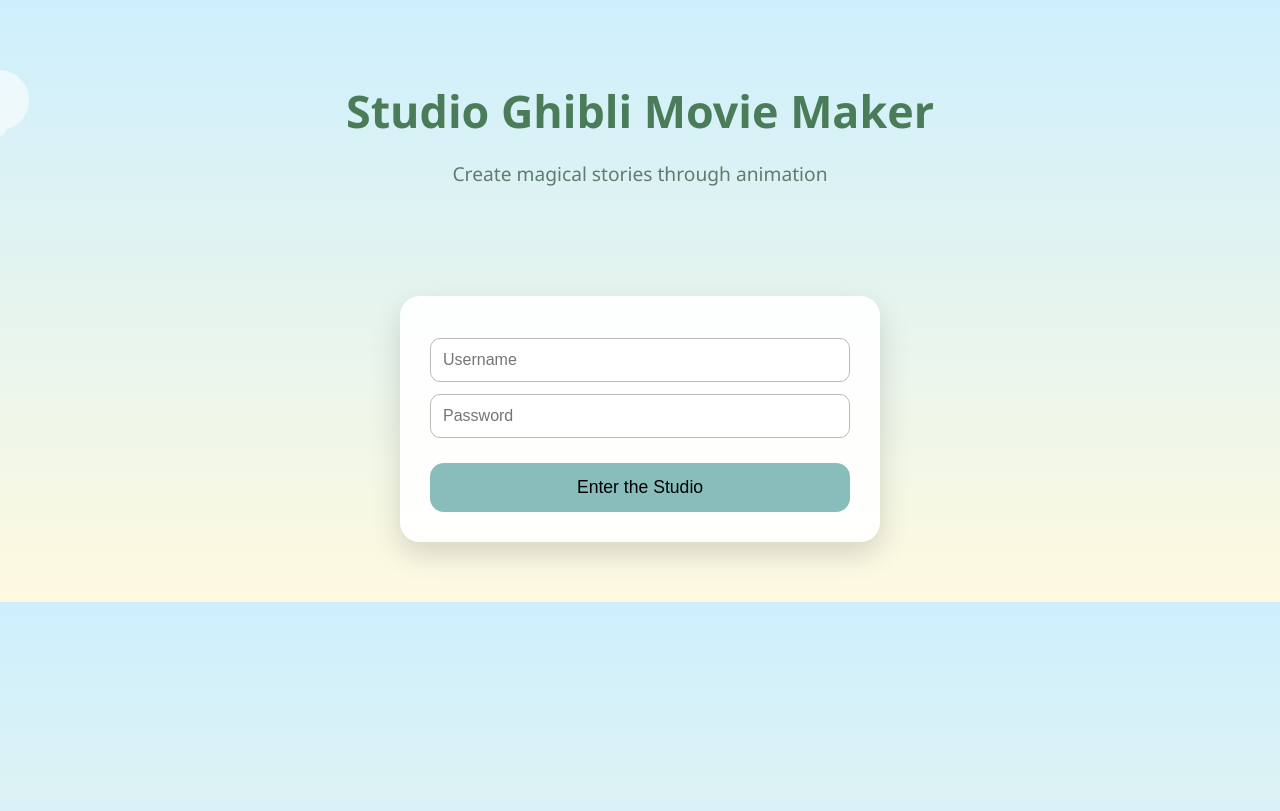
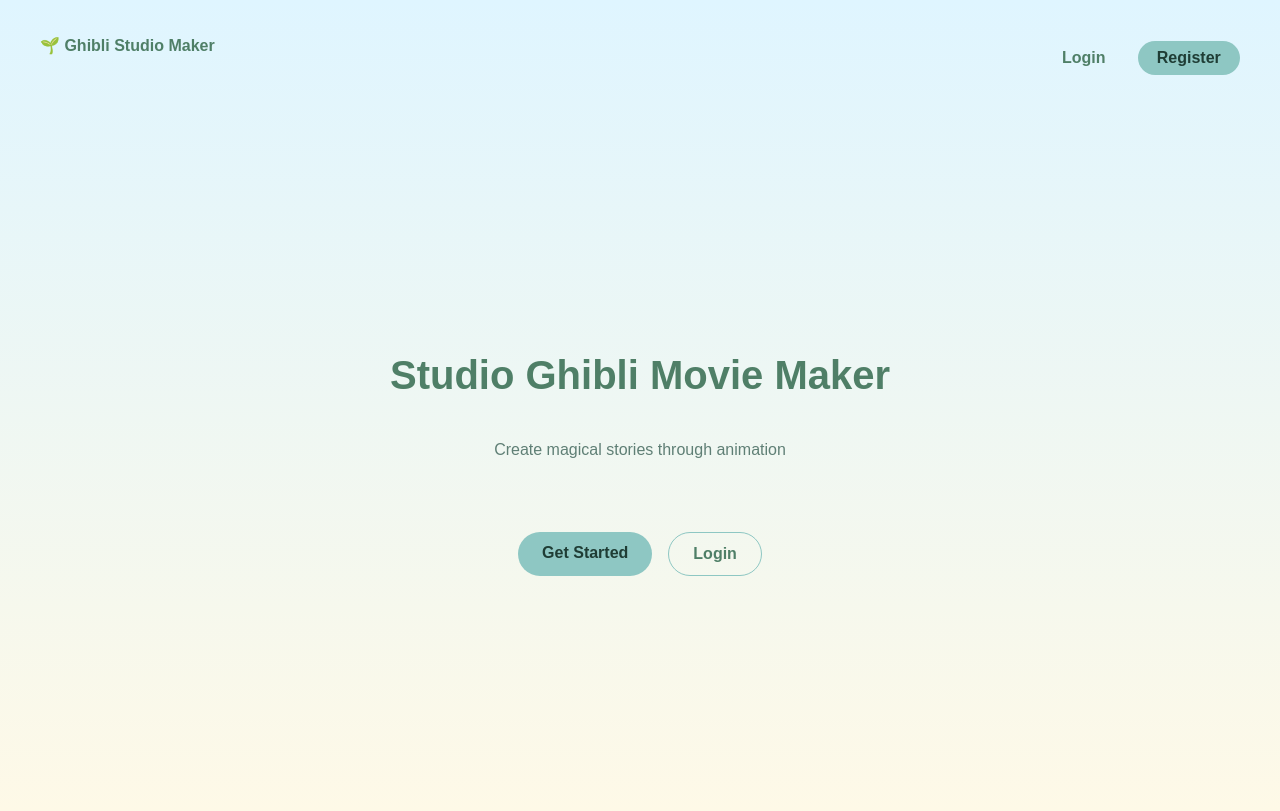
Before and after one commit to abbiec123456/Ghibli-Movie, a Flask app: page / in a window 1280 px wide. Before the commit the page ends 602 px from the top, so only its background shows below. Run offline with Flask 3, Linux system fonts and the light colour scheme.

Commit message:
Add registration flow, Totoro logo, and login improvements

```diff
--- a/app.py
+++ b/app.py
@@ -3,16 +3,8 @@ Ghibli Movie Booking System
 
 This Flask application provides a simple web interface for customers to log in,
 view their personal details and bookings, and update extra requests for courses.
-It uses in-memory storage for demonstration purposes.
-
-Features:
-- Customer login with shared password authentication
-- Dashboard to view personal details and bookings
-- Ability to update extra requests for bookings
-- Session-based authentication
 
 Note: This is a basic implementation with temporary in-memory data.
-In a production environment, use a proper database and secure password handling.
 """
 
 from flask import Flask, render_template, request, redirect, url_for, session
@@ -21,9 +13,8 @@ app = Flask(__name__)
 app.secret_key = "ghibli_secret_key"
 
 # ---------- TEMPORARY IN-MEMORY STORAGE ----------
-
 CUSTOMERS = {
-    "abbie": {
+    "abbie@example.com": {
         "password": "group1",
         "name": "Abbie Smith",
         "email": "abbie@example.com",
@@ -44,36 +35,27 @@ BOOKINGS = [
     }
 ]
 
-SHARED_PASSWORD = "group1"
+
+# ---------- LANDING PAGE ----------
+@app.route("/")
+def index():
+    return render_template("index.html")
 
 
 # ---------- CUSTOMER LOGIN ----------
-
-@app.route("/", methods=["GET", "POST"])
+@app.route("/login", methods=["GET", "POST"])
 def customer_login():
-    """
-    Handle customer login page.
-
-    GET: Render the login form.
-    POST: Validate password and create session.
-    """
     if request.method == "POST":
-        username = request.form["username"]
+        email = request.form["email"]
         password = request.form["password"]
 
-        if password == SHARED_PASSWORD:
-            session["user"] = username
+        # Check if user exists and password matches
+        if email in CUSTOMERS and CUSTOMERS[email]["password"] == password:
+            session["user"] = email
             session["role"] = "customer"
-
-            # Load predefined user or create demo user
-            if username in CUSTOMERS:
-                session["name"] = CUSTOMERS[username]["name"]
-                session["email"] = CUSTOMERS[username]["email"]
-                session["phone"] = CUSTOMERS[username]["phone"]
-            else:
-                session["name"] = username.title()
-                session["email"] = f"{username}@example.com"
-                session["phone"] = "N/A"
+            session["name"] = CUSTOMERS[email]["name"]
+            session["email"] = CUSTOMERS[email]["email"]
+            session["phone"] = CUSTOMERS[email]["phone"]
 
             return redirect(url_for("customer_dashboard"))
 
@@ -82,22 +64,40 @@ def customer_login():
     return render_template("customer_login.html")
 
 
+# ---------- REGISTER ----------
+@app.route("/register", methods=["GET", "POST"])
+def register():
+    if request.method == "POST":
+        name = request.form["name"]
+        email = request.form["email"]
+        password = request.form["password"]
+        confirm_password = request.form["confirm_password"]
+
+        # Check passwords match
+        if password != confirm_password:
+            return "Passwords do not match"
+
+        # Save new user
+        CUSTOMERS[email] = {
+            "password": password,
+            "name": name,
+            "email": email,
+            "phone": "N/A"
+        }
+
+        return redirect(url_for("customer_login"))
+
+    return render_template("register.html")
+
+
 # ---------- CUSTOMER DASHBOARD ----------
-
 @app.route("/dashboard", methods=["GET", "POST"])
 def customer_dashboard():
-    """
-    Display customer dashboard.
-
-    Shows personal details and subscribed courses.
-    Allows updating extra requests only.
-    """
     if session.get("role") != "customer":
         return redirect(url_for("customer_login"))
 
     user_email = session.get("email")
 
-    # Update extra requests
     if request.method == "POST":
         course_to_update = request.form["course"]
         new_extra = request.form["extra"]
@@ -123,16 +123,14 @@ def customer_dashboard():
 
 
 # ---------- LOGOUT ----------
-
 @app.route("/logout")
 def logout():
-    """Clear user session and log out."""
     session.clear()
     return redirect(url_for("customer_login"))
 
 
-# ---------- Book ----------
-@app.route('/book')
+# ---------- BOOKING PAGE ----------
+@app.route("/book")
 def booking():
     return render_template("booking.html")
 
--- a/static/style.css
+++ b/static/style.css
@@ -160,3 +160,130 @@ textarea {
     justify-content: center;
     text-align: center;
 }
+/* ---------- GLOBAL ---------- */
+body.landing {
+  margin: 0;
+  min-height: 100vh;
+  font-family: Arial, sans-serif;
+  background: linear-gradient(to bottom, #dff5ff, #fef9e7);
+}
+
+/* ---------- NAVBAR ---------- */
+.navbar {
+  padding: 1rem 2rem;
+}
+
+.nav-container {
+  max-width: 1200px;
+  margin: 0 auto;
+  display: flex;
+  justify-content: space-between;
+  align-items: center;
+}
+
+.logo {
+  font-weight: 600;
+  color: #4f7f67;
+}
+
+.nav-links {
+  display: flex;
+  gap: 1rem;
+}
+
+.nav-link {
+  text-decoration: none;
+  color: #4f7f67;
+  padding: 0.5rem 1rem;
+}
+
+.nav-button {
+  background-color: #8ec7c3;
+  color: #1f3d35;
+  text-decoration: none;
+  padding: 0.5rem 1.2rem;
+  border-radius: 999px;
+}
+
+/* ---------- HERO ---------- */
+.hero {
+  min-height: calc(100vh - 80px);
+  display: flex;
+  flex-direction: column;
+  justify-content: center;
+  align-items: center;
+  text-align: center;
+}
+
+.hero h1 {
+  font-size: 2.5rem;
+  color: #4f7f67;
+}
+
+.hero p {
+  margin-top: 1rem;
+  color: #5f7f75;
+}
+
+.hero-buttons {
+  margin-top: 2rem;
+  display: flex;
+  gap: 1rem;
+}
+
+.primary-btn {
+  background-color: #8ec7c3;
+  color: #1f3d35;
+  padding: 0.75rem 1.5rem;
+  border-radius: 999px;
+  text-decoration: none;
+}
+
+.secondary-btn {
+  border: 1px solid #8ec7c3;
+  color: #4f7f67;
+  padding: 0.75rem 1.5rem;
+  border-radius: 999px;
+  text-decoration: none;
+}
+.navbar, .nav-links a {
+  position: relative;
+  z-index: 10;
+}
+.auth-card {
+  background: white;
+  padding: 2rem;
+  border-radius: 16px;
+  width: 100%;
+  max-width: 400px;
+  box-shadow: 0 10px 30px rgba(0,0,0,0.1);
+}
+
+.auth-card h2 {
+  margin-bottom: 1.5rem;
+  color: #4f7f67;
+  text-align: center;
+}
+
+.auth-card input {
+  width: 100%;
+  padding: 0.75rem;
+  margin-bottom: 1rem;
+  border-radius: 8px;
+  border: 1px solid #ccc;
+}
+
+.auth-switch {
+  margin-top: 1rem;
+  text-align: center;
+}
+.logo {
+  display: flex;
+  align-items: center;
+  gap: 10px;
+}
+
+.logo-totoro {
+  width: 100px;   /* Bigger size */
+  height: auto;
+}
--- a/templates/customer_login.html
+++ b/templates/customer_login.html
@@ -19,11 +19,15 @@
     <!-- Login box -->
     <div class="container">
         <form method="POST">
-            <input name="username" placeholder="Username" required>
+            <input type="email" name="email" placeholder="Email" required>
             <input type="password" name="password" placeholder="Password" required>
             <button type="submit">Enter the Studio</button>
         </form>
     </div>
+<p class="auth-switch">
+  Don’t have an account?
+  <a href="{{ url_for('register') }}">Register</a>
+</p>
 
 </body>
 </html>
--- /dev/null
+++ b/templates/index.html
@@ -0,0 +1,34 @@
+<!DOCTYPE html>
+<html lang="en">
+<head>
+  <meta charset="UTF-8">
+  <title>Studio Ghibli Movie Maker</title>
+  <link rel="stylesheet" href="{{ url_for('static', filename='style.css') }}">
+</head>
+
+<body class="landing">
+
+  <!-- NAVBAR -->
+  <nav class="navbar">
+    <div class="nav-container">
+      <div class="logo">🌱 Ghibli Studio Maker</div>
+      <div class="nav-links">
+        <a href="{{ url_for('customer_login') }}" class="nav-link">Login</a>
+        <a href="{{ url_for('register') }}" class="nav-button">Register</a>
+      </div>
+    </div>
+  </nav>
+
+  <!-- HERO -->
+  <main class="hero">
+    <h1>Studio Ghibli Movie Maker</h1>
+    <p>Create magical stories through animation</p>
+
+    <div class="hero-buttons">
+      <a href="{{ url_for('register') }}" class="primary-btn">Get Started</a>
+      <a href="{{ url_for('customer_login') }}" class="secondary-btn">Login</a>
+    </div>
+  </main>
+
+</body>
+</html>
```
Also changed, not shown: templates/register.html (added, +48 -0 lines), static/totoro.png (added).
